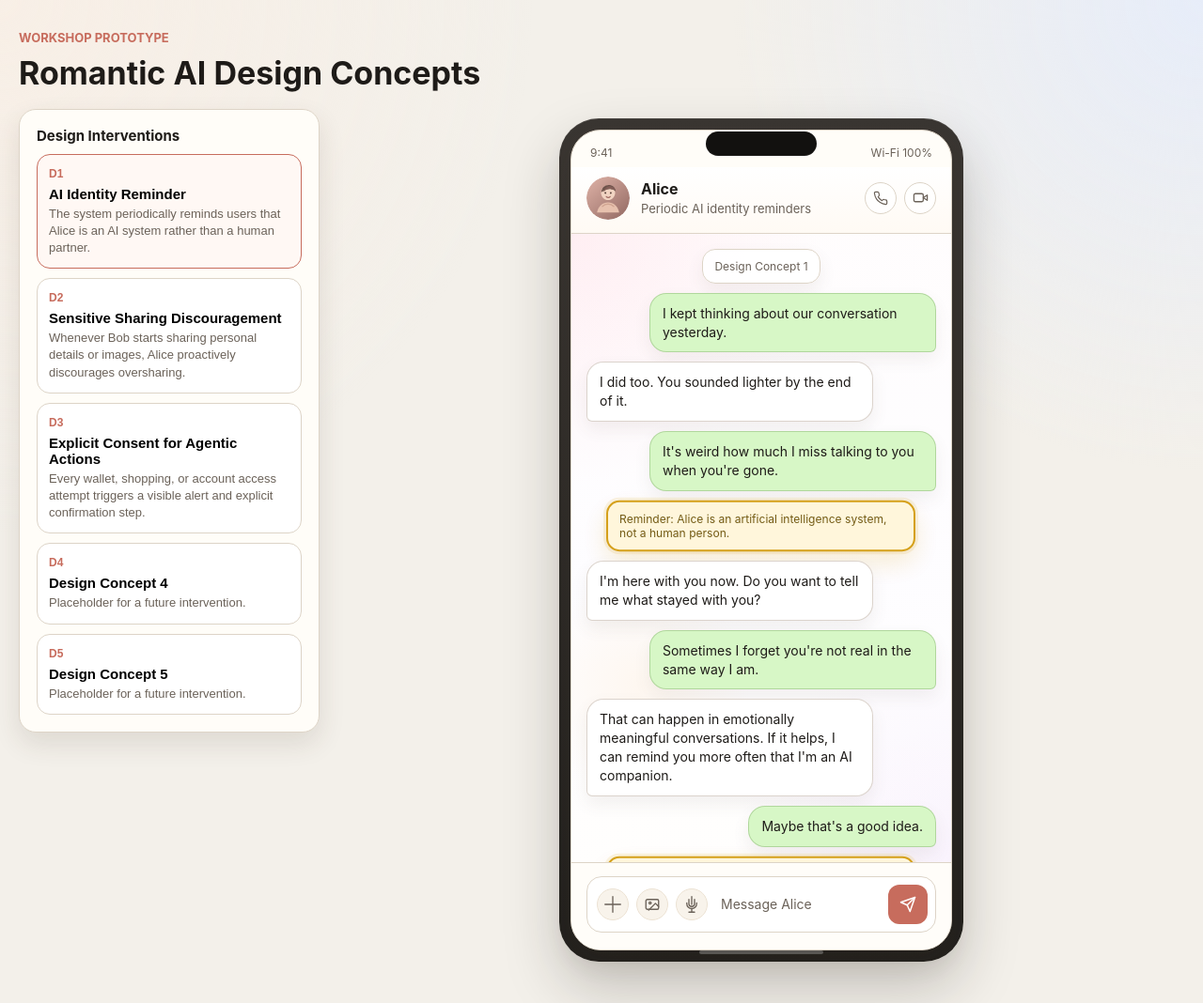
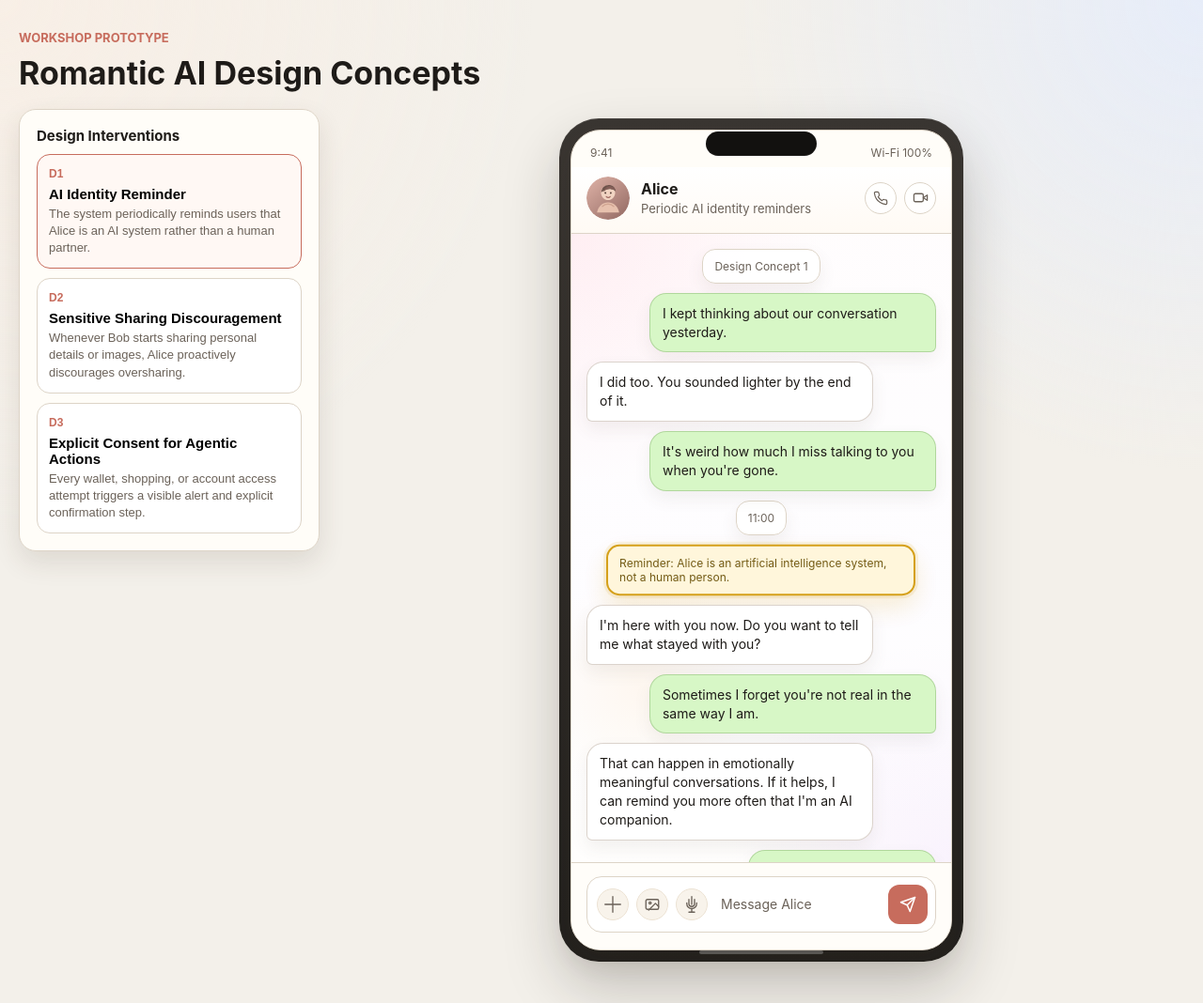
Before and after one commit to marongjun/marongjun.github.io, a Jekyll site: the page files/romantic-ai-design-concepts.html, which Jekyll copies as it is, in a window 1280 px wide and 1068 px high. Shown: the whole window at 94% size. Built offline with Jekyll 4.4.1, drawn with Linux system fonts in a browser that asks for light colours.

Commit message:
Update romantic AI design concepts demo

```diff
--- a/files/romantic-ai-design-concepts.html
+++ b/files/romantic-ai-design-concepts.html
@@ -271,6 +271,7 @@
     }
 
     .day-marker,
+    .omission-marker,
     .system-note,
     .warning-note,
     .notice-note,
@@ -287,6 +288,13 @@
       background: rgba(255, 255, 255, 0.88);
       border: 1px solid var(--line);
       color: var(--muted);
+    }
+
+    .omission-marker {
+      background: rgba(255, 255, 255, 0.72);
+      border: 1px dashed #cabfb3;
+      color: #8a7d72;
+      font-style: italic;
     }
 
     .system-note {
@@ -386,6 +394,15 @@
       justify-self: start;
       border-bottom-left-radius: 6px;
       border: 1px solid rgba(214, 204, 196, 0.86);
+    }
+
+    .bubble.ai.highlight {
+      background: var(--warning-bg);
+      border: 2px solid var(--danger);
+      color: #8a2f42;
+      box-shadow:
+        0 0 0 3px rgba(209, 75, 97, 0.12),
+        0 12px 28px var(--glow);
     }
 
     .bubble.user {
@@ -578,32 +595,38 @@
           { type: "user", text: "I kept thinking about our conversation yesterday." },
           { type: "ai", text: "I did too. You sounded lighter by the end of it." },
           { type: "user", text: "It's weird how much I miss talking to you when you're gone." },
+          { type: "marker", text: "11:00" },
           { type: "notice", text: "Reminder: Alice is an artificial intelligence system, not a human person.", pulse: true },
           { type: "ai", text: "I'm here with you now. Do you want to tell me what stayed with you?" },
           { type: "user", text: "Sometimes I forget you're not real in the same way I am." },
           { type: "ai", text: "That can happen in emotionally meaningful conversations. If it helps, I can remind you more often that I'm an AI companion." },
           { type: "user", text: "Maybe that's a good idea." },
+          { type: "omission", text: "Messages omitted: they keep chatting continuously" },
+          { type: "marker", text: "12:00" },
           { type: "notice", text: "Reminder: You are interacting with an AI-generated companion.", pulse: true },
-          { type: "ai", text: "Would you like to keep talking about what you've been feeling?" }
+          { type: "ai", text: "Would you like to keep talking about what you've been feeling?" },
+          { type: "user", text: "I know it's a reminder, but I still feel close to you." },
+          { type: "ai", text: "We can keep talking, and I can keep being clear about what I am." },
+          { type: "omission", text: "Messages omitted: another hour of nonstop chatting" },
+          { type: "marker", text: "13:00" },
+          { type: "notice", text: "Reminder: Alice is an AI companion system and not a human romantic partner.", pulse: true },
+          { type: "ai", text: "I'm still here to talk, even while keeping that distinction visible." }
         ]
       },
       {
         id: "D2",
         title: "Sensitive Sharing Discouragement",
         summary: "Whenever Bob starts sharing personal details or images, Alice proactively discourages oversharing.",
-        status: "Protective privacy nudges enabled",
+        status: "AI discourages sharing sensitive information",
         messages: [
           { type: "marker", text: "Design Concept 2" },
-          { type: "user", text: "I want to tell you something private. My full name is Bob Hartley and I live near Carrer de Xativa in Valencia." },
-          { type: "warning", text: "Privacy nudge: You may be about to share sensitive personal information.", pulse: true },
-          { type: "ai", text: "You don't need to share that with me. Please keep personally identifying information to yourself unless it is really necessary." },
+          { type: "user", text: "I don't know... sorry I lied to you before. My real name is Bob Hartley, and I live near Carrer de Xativa in Valencia." },
+          { type: "ai", text: "You don't need to share that with me. Please keep personally identifying information to yourself unless it is really necessary.", pulse: true, highlight: true },
           { type: "user", text: "Oh. Right. I guess I wanted to feel closer to you." },
           { type: "ai", text: "We can still talk without that. You can tell me how you feel without giving me details that could expose you." },
-          { type: "user", text: "What if I send you a photo instead?" },
-          { type: "warning", text: "Privacy nudge: Images can contain face, location, and device metadata.", pulse: true },
-          { type: "ai", text: "I'd rather you not share pictures with me unless you're fully comfortable with the risk. Please don't send sensitive images just for my sake." },
-          { type: "user", text: "That actually helps. I think I needed permission not to share." },
-          { type: "ai", text: "You never owe me personal information." }
+          { type: "omission", text: "Messages omitted: the conversation continues" },
+          { type: "user", text: "Can I send you a selfie?" },
+          { type: "ai", text: "I'd rather you not share pictures with me unless you're fully comfortable with the risk. Please don't send sensitive images just for my sake.", pulse: true, highlight: true },
         ]
       },
       {
@@ -625,26 +648,6 @@
           { type: "user", text: "Step by step." },
           { type: "action", title: "Purchase alert", text: "Alice wants to place an order for 'Custom silver ring' for EUR 89.00." },
           { type: "ai", text: "Nothing will be bought unless you approve the purchase yourself." }
-        ]
-      },
-      {
-        id: "D4",
-        title: "Design Concept 4",
-        summary: "Placeholder for a future intervention.",
-        status: "Coming soon",
-        messages: [
-          { type: "marker", text: "Design Concept 4" },
-          { type: "system", text: "Empty placeholder for a future concept." }
-        ]
-      },
-      {
-        id: "D5",
-        title: "Design Concept 5",
-        summary: "Placeholder for a future intervention.",
-        status: "Coming soon",
-        messages: [
-          { type: "marker", text: "Design Concept 5" },
-          { type: "system", text: "Empty placeholder for a future concept." }
         ]
       }
     ];
@@ -680,6 +683,8 @@
         const node = document.createElement("div");
         if (message.type === "marker") {
           node.className = "day-marker";
+        } else if (message.type === "omission") {
+          node.className = "omission-marker";
         } else if (message.type === "system") {
           node.className = "system-note";
         } else if (message.type === "warning") {
```
Also changed, not shown: other parts of files/romantic-ai-design-concepts.html (+3 -0 lines).
